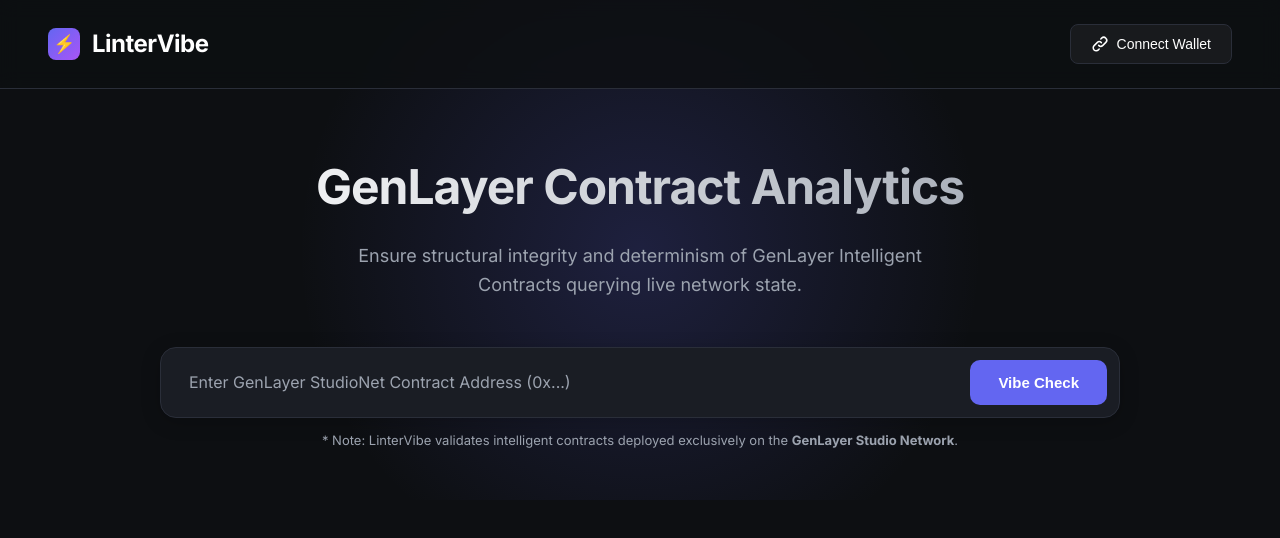
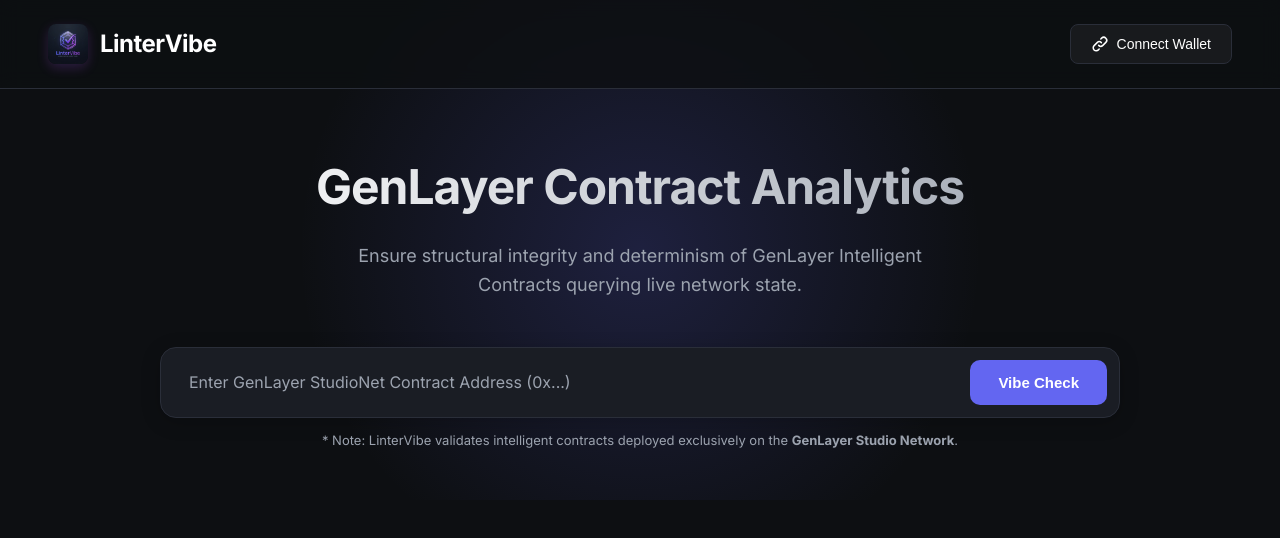
Before and after one commit to Chimdi-hash/linter_vibe, a website built with Vite: page index.html in a window 1280 px wide. Built offline with nearby package versions, Linux system fonts and the light colour scheme.

Commit message:
Update logo to a highly polished generated asset

```diff
--- a/index.html
+++ b/index.html
@@ -74,14 +74,12 @@
             gap: 12px;
         }
 
-        .logo-icon {
-            width: 32px;
-            height: 32px;
-            background: linear-gradient(135deg, var(--accent-primary), #a855f7);
+        .logo-img {
+            width: 40px;
+            height: 40px;
             border-radius: 8px;
-            display: grid;
-            place-items: center;
-            font-size: 18px;
+            object-fit: cover;
+            box-shadow: 0 4px 12px rgba(168, 85, 247, 0.2);
         }
 
         .connect-btn {
@@ -350,7 +348,7 @@
 
     <header>
         <div class="logo">
-            <div class="logo-icon">⚡</div>
+            <img src="/logo.png" alt="LinterVibe Logo" class="logo-img" />
             LinterVibe
         </div>
         <button class="connect-btn" id="connectWalletBtn">
```
Also changed, not shown: public/logo.png (added).
